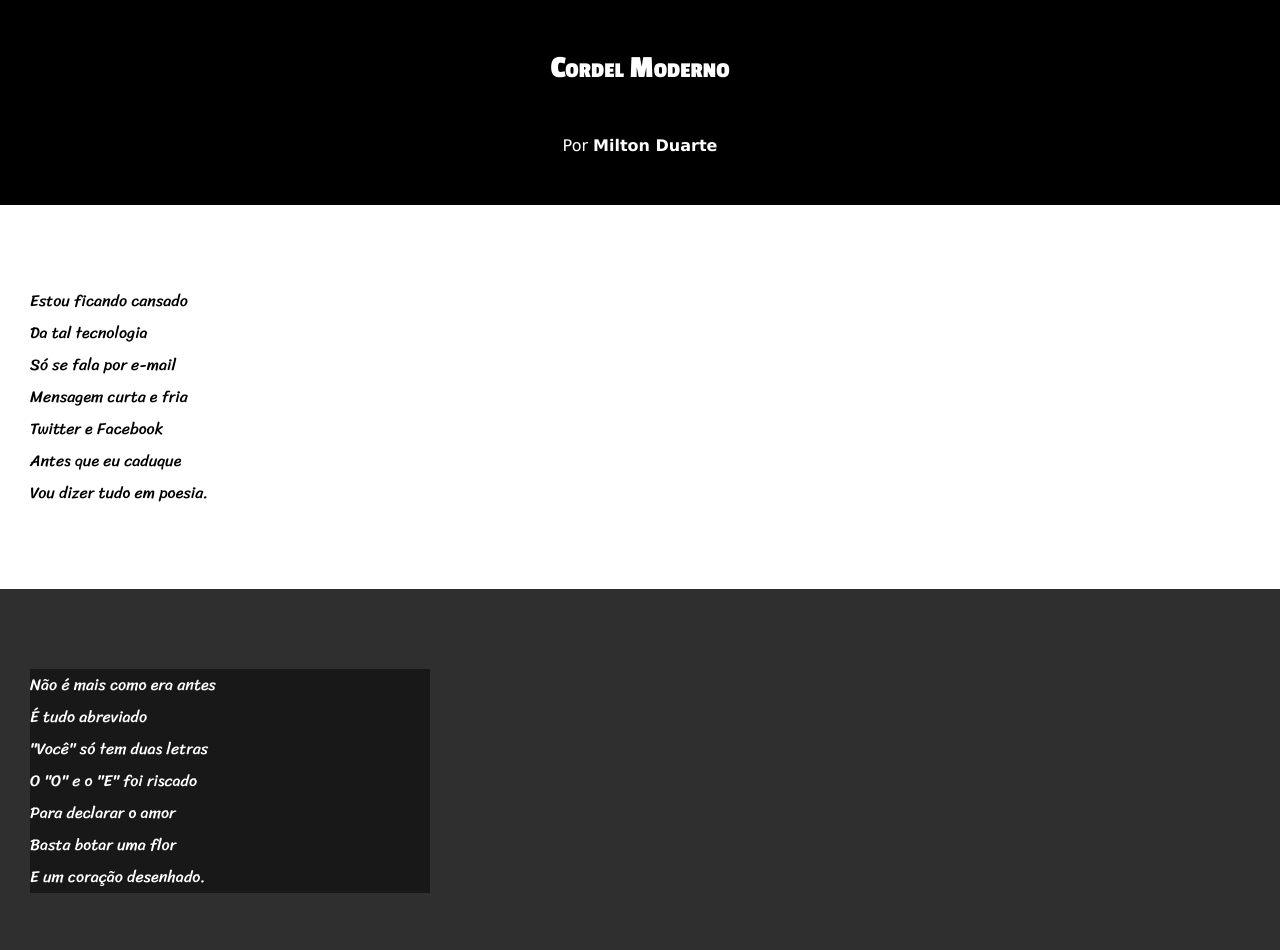
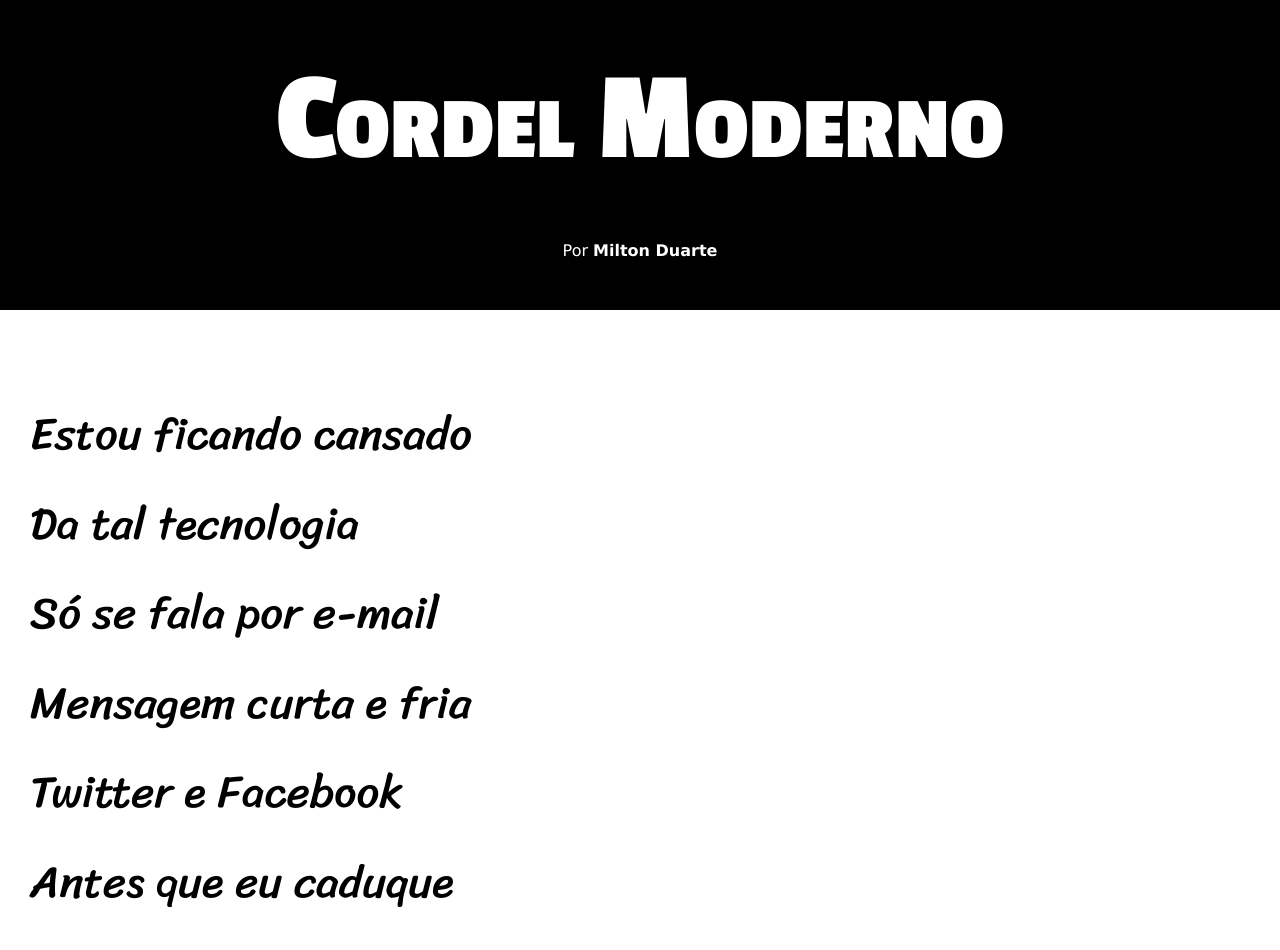
Before and after one commit to MrCode047/html5-css3, a plain HTML site: page desafios/desafio012/projeto-cordel.html in a window 1280 px wide. Shown: the top 950 px of the page. Drawn offline with Linux system fonts and the light colour scheme.

Commit message:
atualização do desafio12

```diff
--- a/desafios/desafio012/estilo/style.css
+++ b/desafios/desafio012/estilo/style.css
@@ -4,9 +4,16 @@
 
 @import url('https://fonts.googleapis.com/css2?family=Bebas+Neue&family=Passion+One:wght@700&family=Sriracha&display=swap');
 
+:root {
+    --fonte1: Verdana, Geneva, Tahoma, sans-serif;
+    --fonte2: 'Passion One', cursive;
+    --fonte3: 'Sriracha', cursive;
+}
+
 * {
     margin: 0px;
     padding: 0px;
+    font-size: 1em;
 }
 
 html, body {
@@ -18,13 +25,15 @@
     background-color: black;
     color: white;
     text-align: center;
-            font-family: Verdana, Geneva, Tahoma, sans-serif;
+    font-family: var(--fonte1);
 }
 
-        h1 {
+header > h1 {
     padding: 50px;
     font-variant: small-caps;
-            font-family: 'Passion One', cursive;
+    font-family: var(--fonte2);
+    font-size: 10vw;
+
 }
 
 header > aside {
@@ -41,15 +50,13 @@
     text-decoration: underline;
 }
 
-        main > section {
-            font-family: 'Sriracha', cursive;
-        }
-
 section {
     padding-top: 10vh;
     padding-bottom: 10vh;
     line-height: 2em;
     padding-left: 30px;
+    font-family: var(--fonte3);
+    font-size: 3.5vw;
 }
 
 section.normal {
@@ -58,13 +65,14 @@
 }
 
 section.imagem {
-            background-color: rgb(48, 47, 47);
+    background-color: rgb(82, 82, 82);
     color: white;
 }
 
 section.imagem > p {
-            background-color: rgb(24, 24, 24);
-            width: 400px;
+    background-color: rgb(36, 35, 35);
+    display: inline-block;
+    padding: 5px;
 }
 
 footer {
```
Lines whose indentation alone changed are shown as unchanged.
